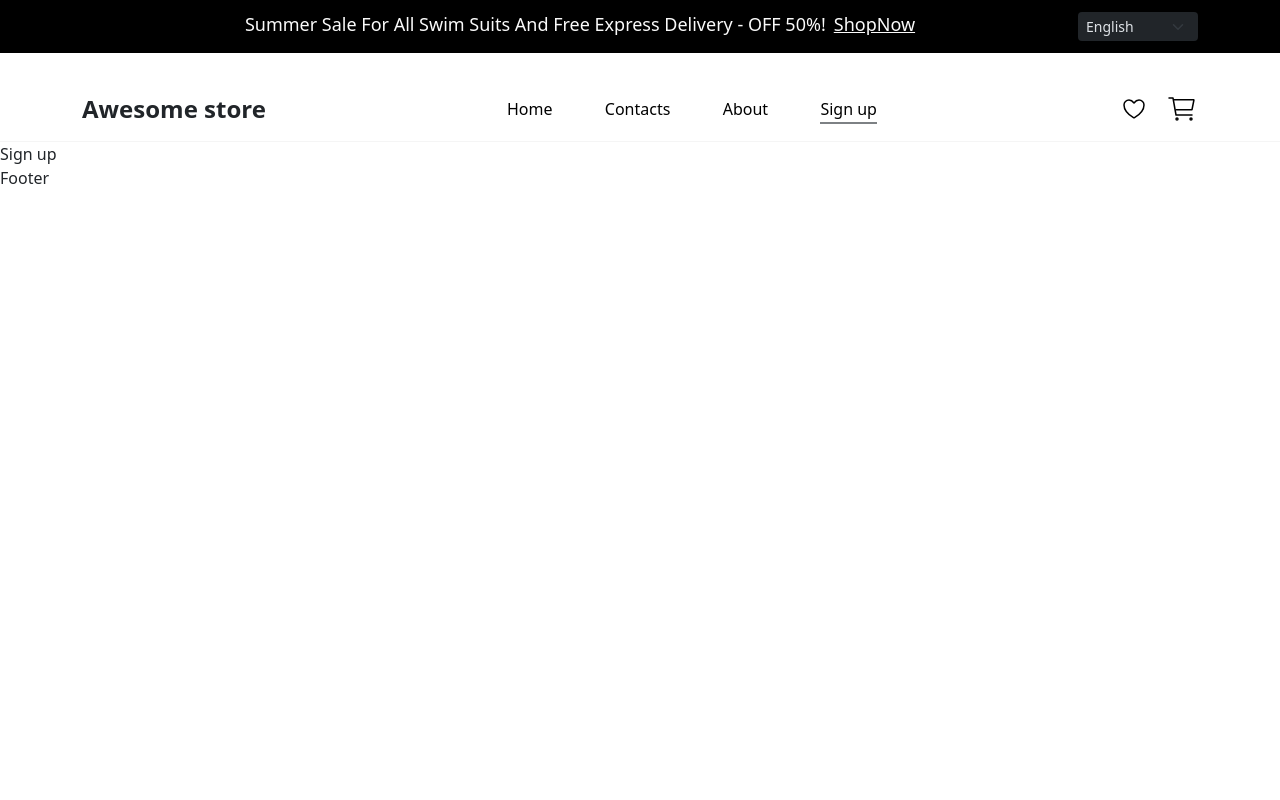
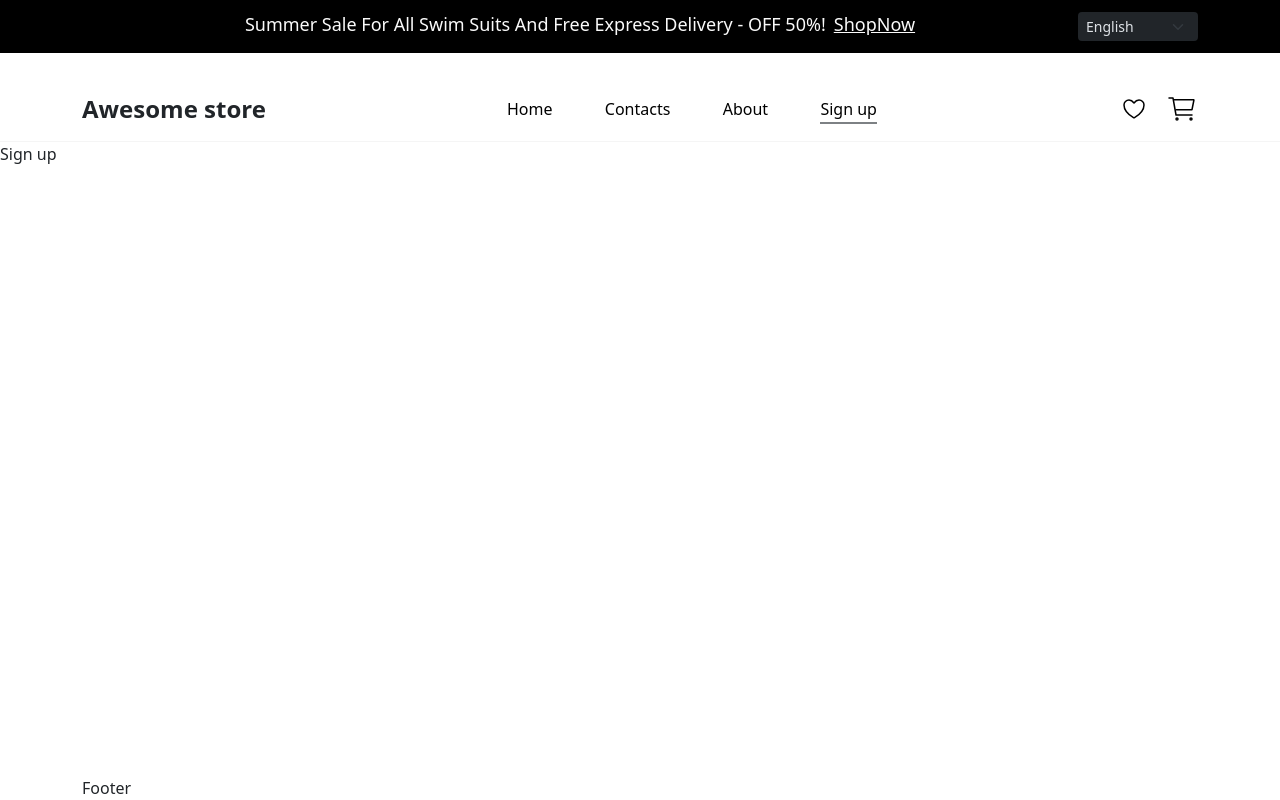
Before and after one commit to AKMav/aws-store, a React (Vite) app: page /login in a window 1280 px wide. Built offline with nearby package versions, Linux system fonts and the light colour scheme.

Commit message:
fix: make layout flexible container

```diff
--- a/src/components/Footer/Footer.tsx
+++ b/src/components/Footer/Footer.tsx
@@ -1,5 +1,11 @@
 import React from "react";
+import "./style.scss";
+import { Container } from "react-bootstrap";
 
 export const Footer = () => {
-  return <div>Footer</div>;
+  return (
+    <div className="app-footer">
+      <Container className="top-header__container">Footer</Container>
+    </div>
+  );
 };
--- /dev/null
+++ b/src/components/Footer/style.scss
@@ -0,0 +1,2 @@
+.app-footer {
+}
--- a/src/components/Layout/Layout.tsx
+++ b/src/components/Layout/Layout.tsx
@@ -2,13 +2,18 @@ import React from "react";
 import { Outlet } from "react-router-dom";
 import { Header } from "@/components";
 import { Footer } from "@/components";
+import "./style.scss";
 
 export const Layout = () => {
   return (
     <>
-      <Header />
-      <Outlet />
-      <Footer />
+      <div className="app-layout-wrapper">
+        <Header />
+        <main className="app-main">
+          <Outlet />
+        </main>
+        <Footer />
+      </div>
     </>
   );
 };
--- a/src/components/Layout/style.scss
+++ b/src/components/Layout/style.scss
@@ -0,0 +1,14 @@
+.app-layout-wrapper {
+  display: flex;
+  flex-direction: column;
+  min-height: 100vh;
+
+  .app-header,
+  .app-footer {
+    flex: 0 0 auto;
+  }
+
+  .app-main {
+    flex: 1 0 auto;
+  }
+}
```
